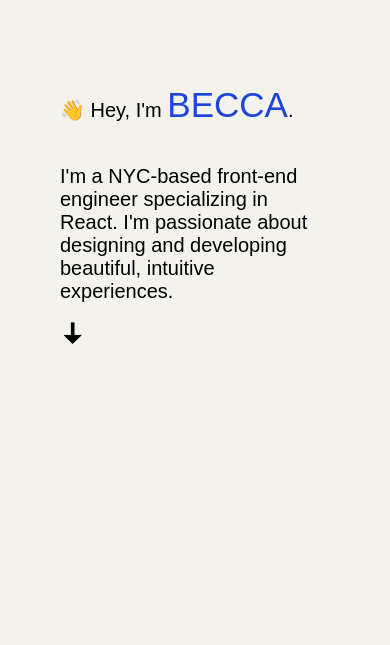
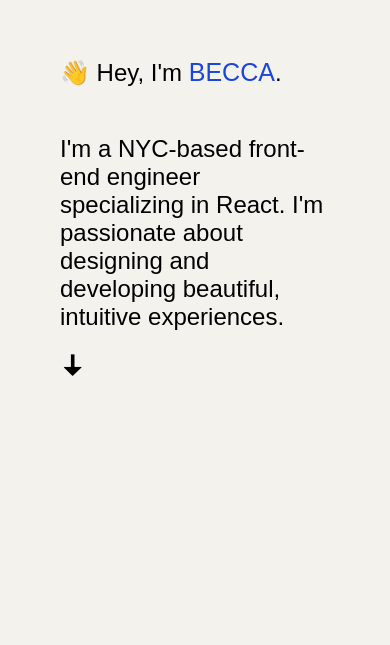
Before and after one commit to beccaLeeBae/blb-portfolio, a React (Create React App) app: page / in a window 390 px wide. Shown: the part 199-844 px from the top of the page. Built offline with nearby package versions, Linux system fonts and the light colour scheme; a web font is replaced by a local one.

Commit message:
Fix landing text size on mobile

```diff
--- a/src/components/Home/Landing/Landing.css
+++ b/src/components/Home/Landing/Landing.css
@@ -7,7 +7,7 @@
   font-size: 36px;
 }
 
-#hl-name {
+#name {
 	color: #1c45db;
 	text-transform: uppercase;
 	font-family: "maple-web", sans-serif;
@@ -27,6 +27,9 @@
 
 @media screen and (max-width: 582px) {
 	.landing-container {
-		font-size: 20px;
+		font-size: 24px;
+	}
+	#name {
+	font-size: 25px;
 	}
 }
--- a/src/components/Home/Landing/Landing.js
+++ b/src/components/Home/Landing/Landing.js
@@ -6,7 +6,7 @@ class Landing extends Component {
 		return (
 			<div className="landing-container">
 				<p>
-					<span role="img" aria-label="waving-hand">👋</span> Hey, I'm <span id="hl-name">Becca</span>.
+					<span role="img" aria-label="waving-hand">👋</span> Hey, I'm <span id="name">Becca</span>.
 				</p>
 				<p>
 					I'm a NYC-based front-end engineer specializing in React. I'm
```
